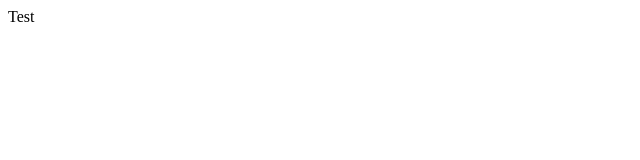
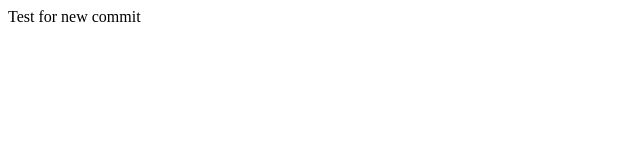
Before and after one commit to vladmilitaru/testapp, a plain HTML site: page index.html in a window 1280 px wide. Shown: the whole page, without its empty margins (0-640 px from the left). Drawn offline with Linux system fonts and the light colour scheme.

Commit message:
Added readme and changed html

```diff
--- a/index.html
+++ b/index.html
@@ -1,5 +1,5 @@
 <Head>
 <Body>
-Test
+Test for new commit
 </Body>
 </head>
```
Also changed, not shown: 2 other files.
